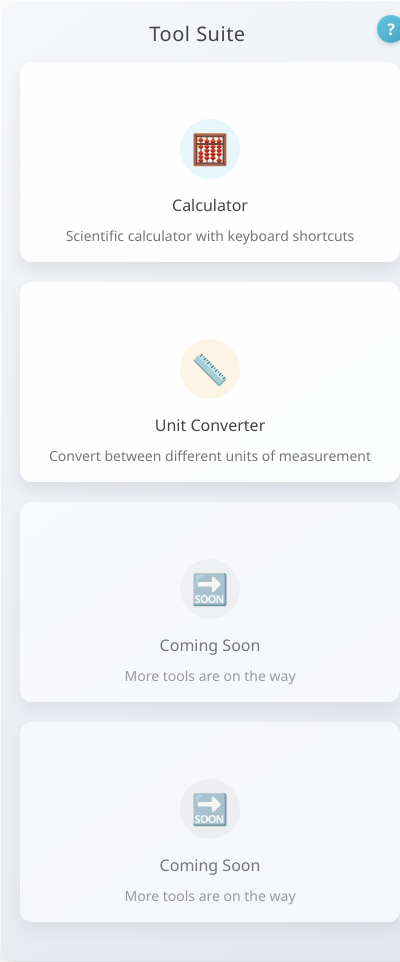
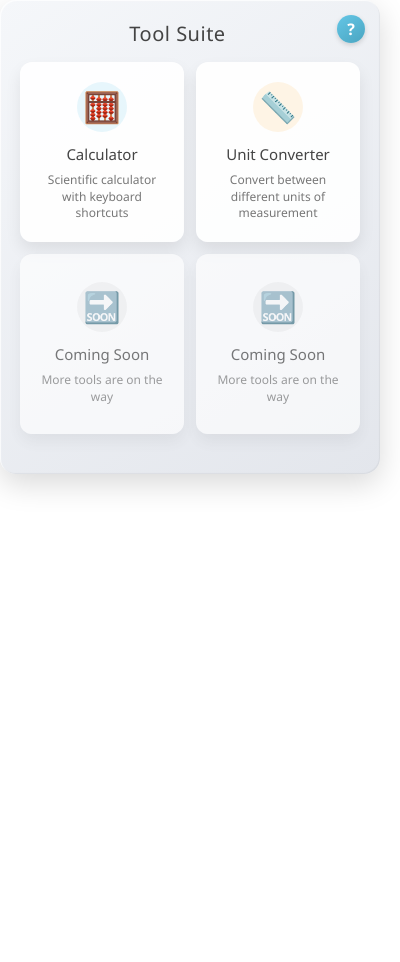
Before and after one commit to weetime/chrome-calculator, a browser extension: page popup.html in a window 400 px wide. After the commit the page ends 844 px from the top, so only its background shows below. Drawn offline with Linux system fonts and the light colour scheme.

Commit message:
Refactor styles.css to improve layout and responsiveness. Added box-sizing for consistent sizing, adjusted grid layout properties, and refined dimensions and spacing for various elements, enhancing overall UI aesthetics and usability.

```diff
--- a/styles.css
+++ b/styles.css
@@ -67,6 +67,10 @@
 }
 
 /* 全局设置 */
+* {
+  box-sizing: border-box;
+}
+
 body {
   margin: 0;
   padding: 0;
@@ -83,6 +87,7 @@ body {
   box-shadow: var(--box-shadow);
   position: relative;
   transition: all 0.3s ease;
+  box-sizing: border-box;
 }
 
 /* 头部容器 */
@@ -778,9 +783,10 @@ button:active {
 /* 工具网格布局 */
 .tool-grid {
   display: grid;
-  grid-template-columns: repeat(2, 1fr);
-  gap: 20px;
+  grid-template-columns: repeat(2, minmax(0, 1fr));
+  gap: 12px;
   margin-bottom: 20px;
+  width: 100%;
 }
 
 /* 网格卡片 */
@@ -792,7 +798,8 @@ button:active {
   transition: all 0.3s cubic-bezier(0.25, 0.8, 0.25, 1);
   cursor: pointer;
   position: relative;
-  height: 200px;
+  height: 180px;
+  width: 100%;
   perspective: 1000px;
 }
 
@@ -808,7 +815,7 @@ button:active {
   align-items: center;
   justify-content: center;
   text-align: center;
-  padding: 20px;
+  padding: 15px;
   height: 100%;
   backface-visibility: hidden;
   transition: transform 0.6s cubic-bezier(0.4, 0, 0.2, 1);
@@ -839,13 +846,13 @@ button:active {
 
 /* 缩略图 */
 .card-thumbnail {
-  width: 60px;
-  height: 60px;
+  width: 50px;
+  height: 50px;
   border-radius: 50%;
   display: flex;
   align-items: center;
   justify-content: center;
-  margin-bottom: 15px;
+  margin-bottom: 12px;
   background: var(--thumbnail-bg);
 }
 
@@ -856,15 +863,15 @@ button:active {
 
 /* 卡片标题 */
 .grid-card h3 {
-  margin: 0 0 10px 0;
-  font-size: 16px;
+  margin: 0 0 8px 0;
+  font-size: 15px;
   font-weight: 500;
   color: var(--title-color);
 }
 
 /* 卡片描述 */
 .card-description {
-  font-size: 14px;
+  font-size: 12px;
   color: var(--description-color);
   margin: 0;
   line-height: 1.4;
@@ -902,7 +909,7 @@ button:active {
 }
 
 /* 适配不同屏幕尺寸 */
-@media (max-width: 480px) {
+@media (max-width: 374px) {
   .tool-grid {
     grid-template-columns: 1fr;
   }
```
